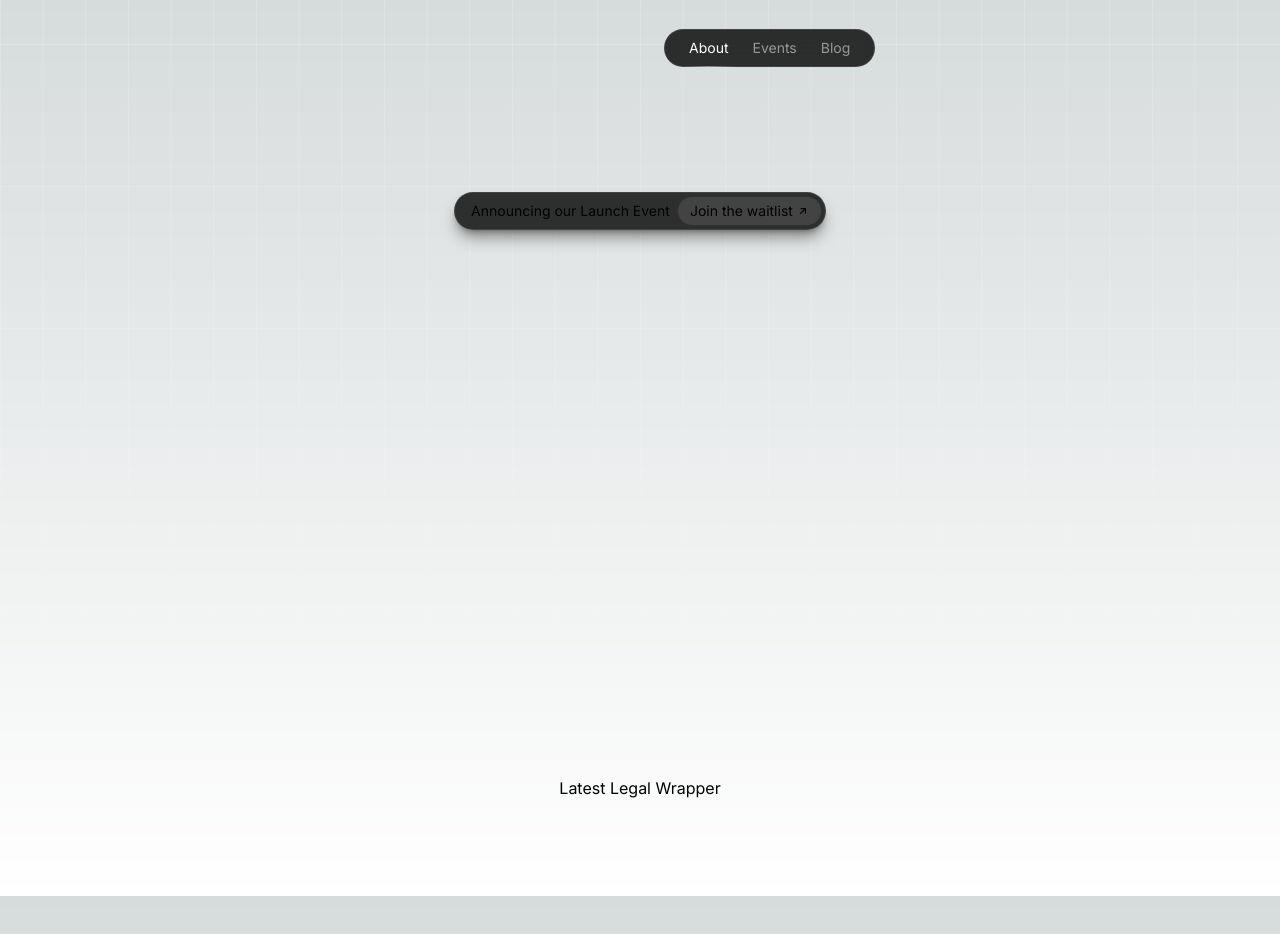
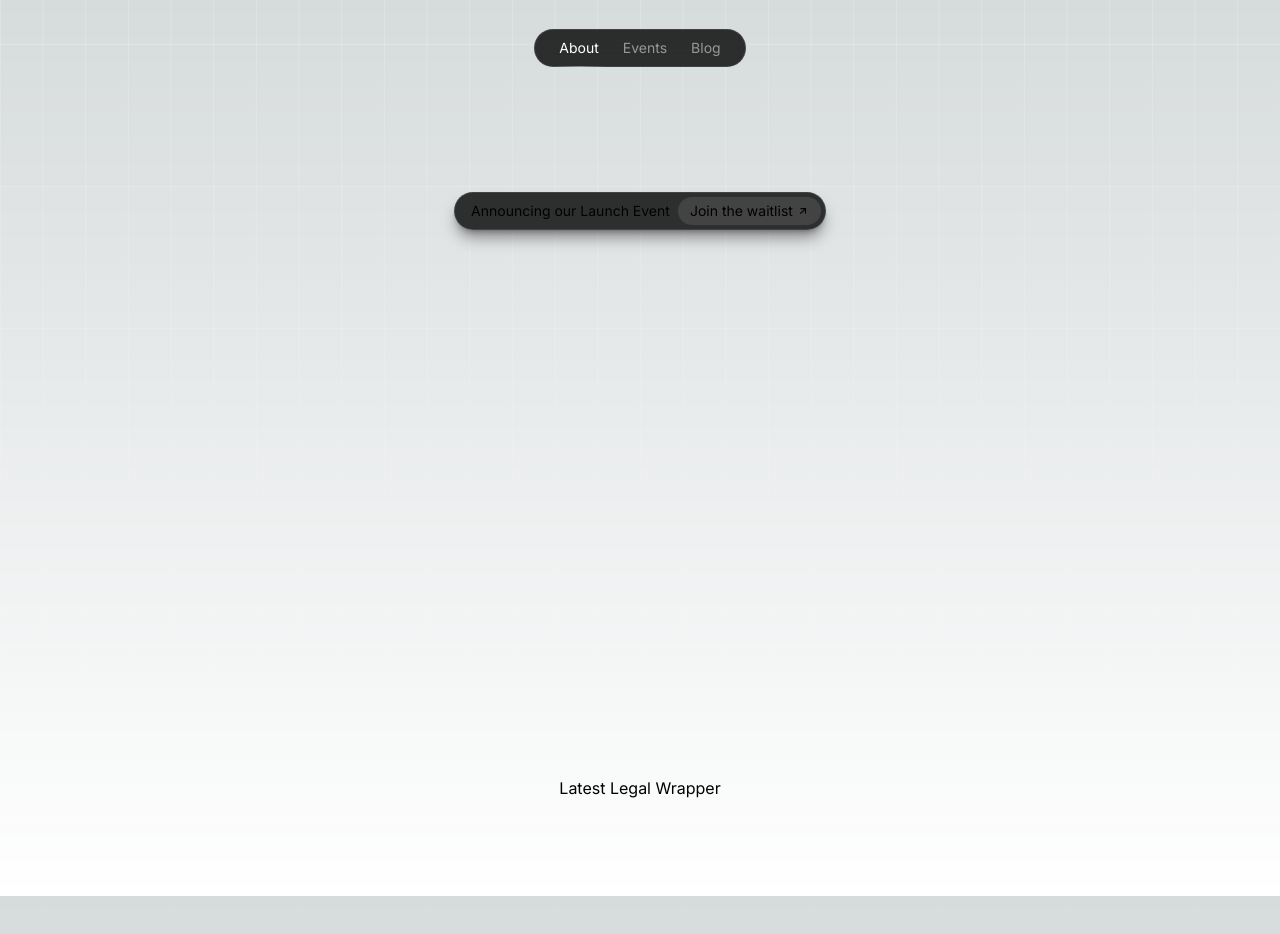
Before and after one commit to owieth/daoify, a Next.js app: page / in a window 1280 px wide. Shown: the top 934 px of the page. Built offline with nearby package versions, Linux system fonts and the light colour scheme.

Commit message:
feat(header): fix position

```diff
--- a/src/components/header/header.tsx
+++ b/src/components/header/header.tsx
@@ -89,7 +89,7 @@ const Header = () => {
       'h-24',
     ].join(' '),
     wrapper: [
-      'absolute',
+      'sticky',
       'top-0',
       'left-2/4',
       'flex',
```
